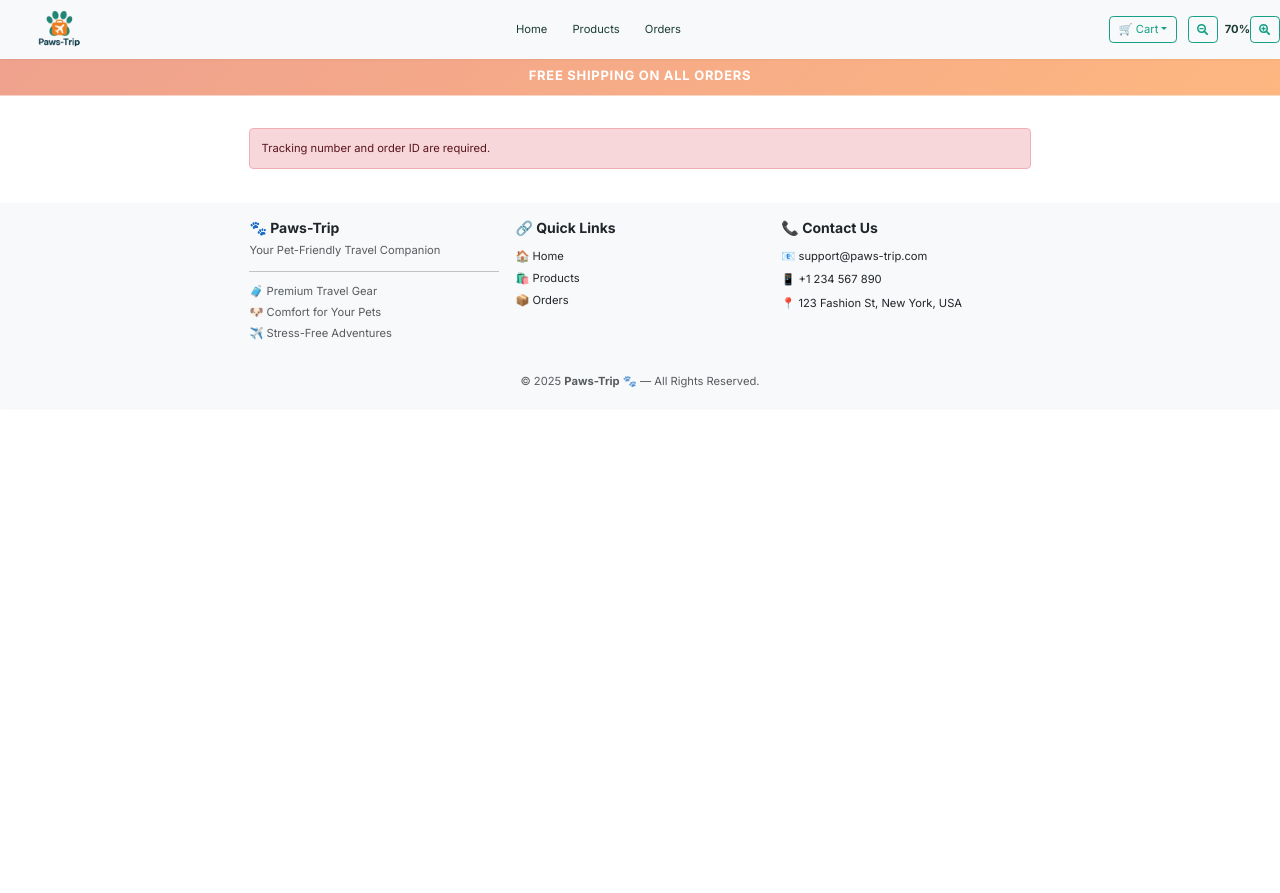
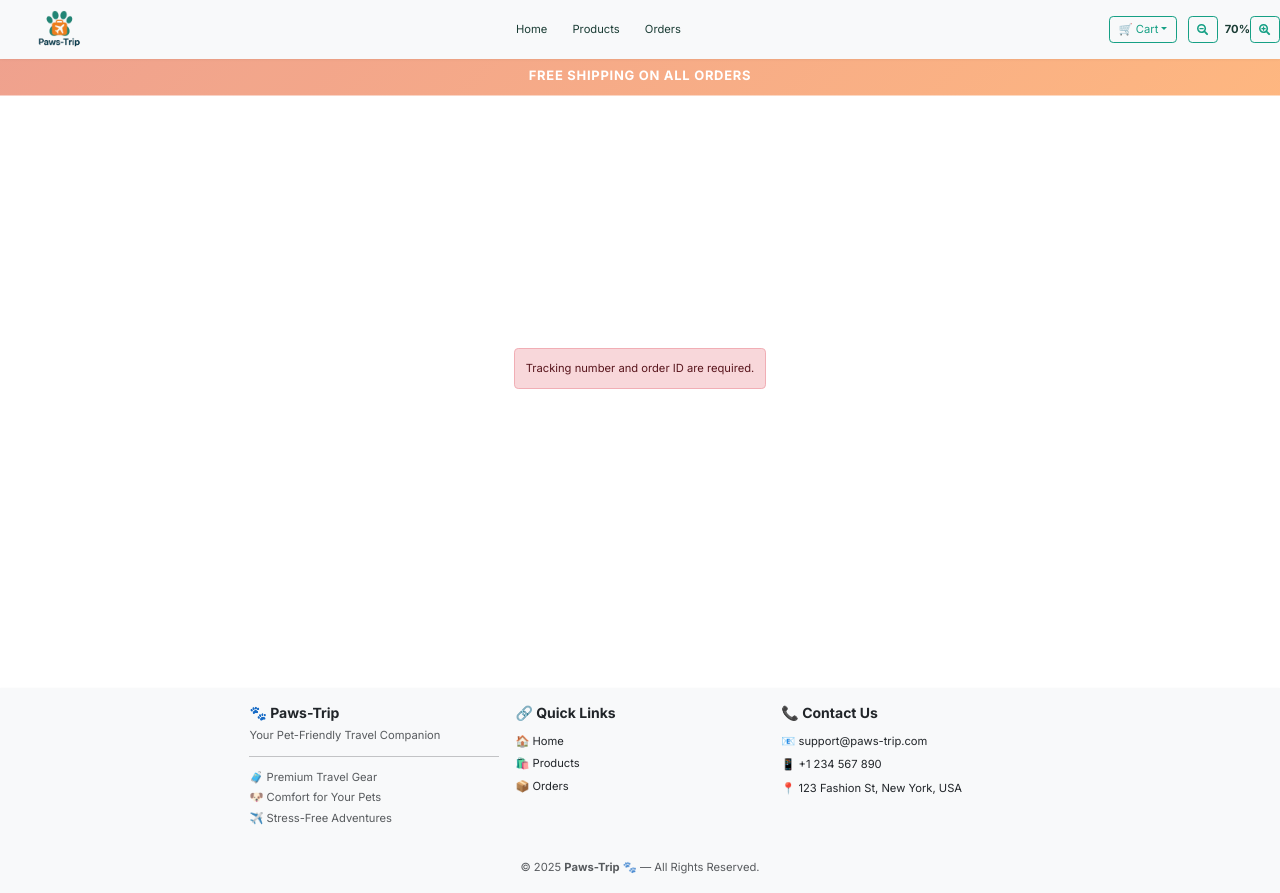
Before and after one commit to Hamadataha90/Paws-Trip, a Next.js app: page /track in a window 1280 px wide. Before the commit the page ends 800 px from the top, so only its background shows below. Built offline with nearby package versions, Linux system fonts and the light colour scheme.

Commit message:
tracking

```diff
--- a/app/track/TrackClient.js
+++ b/app/track/TrackClient.js
@@ -5,7 +5,11 @@ import { Container, Card, Alert, ListGroup, Badge } from 'react-bootstrap';
 export default function TrackClient({ trackingData, error }) {
   if (error) {
     return (
-      <Container className="my-5">
+      <Container
+        fluid
+        className="d-flex align-items-center justify-content-center"
+        style={{ minHeight: '100vh' }}
+      >
         <Alert variant="danger">{error}</Alert>
       </Container>
     );
@@ -13,7 +17,11 @@ export default function TrackClient({ trackingData, error }) {
 
   if (!trackingData) {
     return (
-      <Container className="my-5">
+      <Container
+        fluid
+        className="d-flex align-items-center justify-content-center"
+        style={{ minHeight: '100vh' }}
+      >
         <Alert variant="warning">No tracking information available.</Alert>
       </Container>
     );
@@ -22,10 +30,10 @@ export default function TrackClient({ trackingData, error }) {
   const { tracking_number, carrier, tracking_url, events } = trackingData;
 
   return (
-    <Container className="my-5">
-      <Card>
+    <Container className="my-5 d-flex flex-column" style={{ minHeight: '100vh' }}>
+      <Card className="flex-grow-1 d-flex flex-column">
         <Card.Header as="h5">Track Your Shipment</Card.Header>
-        <Card.Body>
+        <Card.Body className="d-flex flex-column flex-grow-1">
           <Card.Title>Tracking Number: {tracking_number}</Card.Title>
           {carrier && <Card.Text>Shipping Carrier: {carrier}</Card.Text>}
           {tracking_url && (
--- a/app/track/page.js
+++ b/app/track/page.js
@@ -2,7 +2,6 @@ import { Suspense } from 'react';
 import TrackClient from './TrackClient';
 import { Container, Card } from 'react-bootstrap';
 
-// Force dynamic rendering to prevent prerendering
 export const dynamic = 'force-dynamic';
 
 export default async function TrackPage({ searchParams }) {
@@ -57,9 +56,14 @@ export default async function TrackPage({ searchParams }) {
   }
 
   return (
+    <div style={{ minHeight: '100vh' }} className="d-flex flex-column">
       <Suspense
         fallback={
-        <Container className="my-5">
+          <Container
+            fluid
+            className="d-flex align-items-center justify-content-center"
+            style={{ minHeight: '100vh' }}
+          >
             <Card>
               <Card.Body>
                 <Card.Text>Loading tracking information...</Card.Text>
@@ -70,5 +74,6 @@ export default async function TrackPage({ searchParams }) {
       >
         <TrackClient trackingData={trackingData} error={error} />
       </Suspense>
+    </div>
   );
 }
```
Lines whose indentation alone changed are shown as unchanged.
